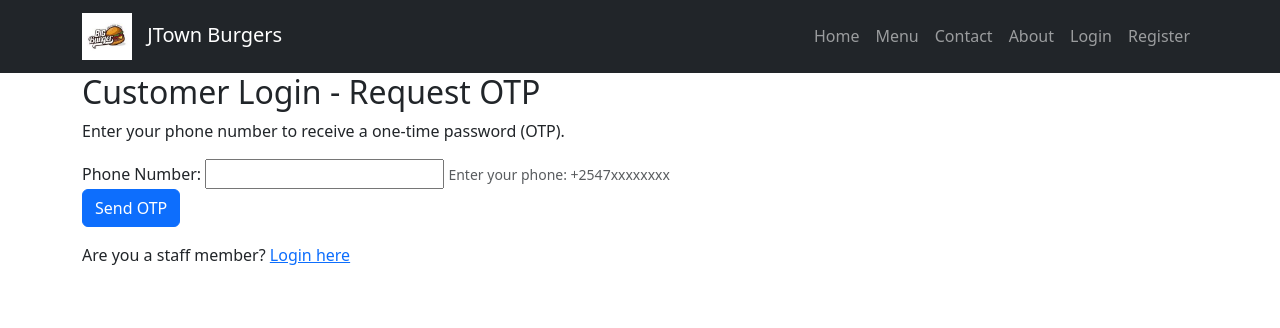
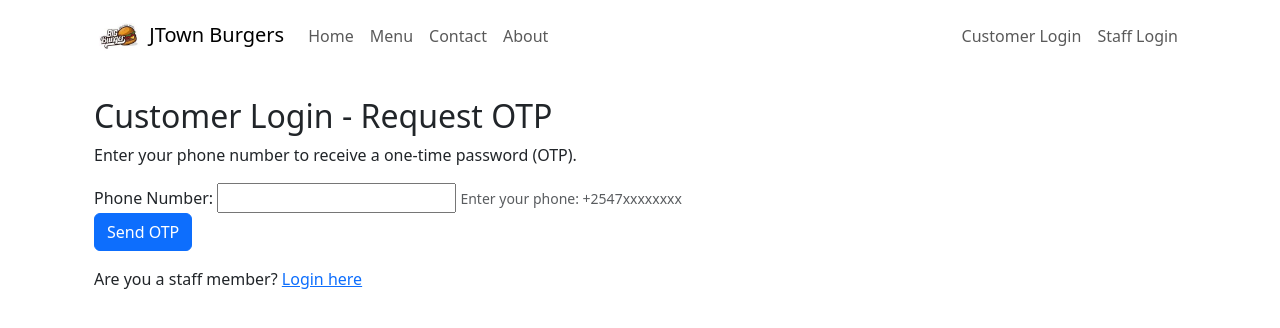
Before and after one commit to 42ndLight/food_order_JTown, a Django app: page /users/customer/login/ in a window 1280 px wide. Shown: the top 328 px of the page. Run offline with Django 5.2, Linux system fonts and the light colour scheme.

Commit message:
feat: include dashboards specified to users

```diff
--- a/food_order_JTown/core/templates/core/base.html
+++ b/food_order_JTown/core/templates/core/base.html
@@ -1,43 +1,83 @@
+{% load static %}
 <!DOCTYPE html>
 <html lang="en">
 <head>
     <meta charset="UTF-8">
     <meta name="viewport" content="width=device-width, initial-scale=1.0">
     <title>JTown Burgers</title>
-    {% load static %}
+
     <link href="https://cdn.jsdelivr.net/npm/bootstrap@5.3.0/dist/css/bootstrap.min.css" rel="stylesheet">
-    <link rel="stylesheet" href="{% static 'core/css/style.css' %}">
 </head>
 <body>
-    <nav class="navbar navbar-expand-lg navbar-dark bg-dark">
     <div class="container">
-            <a class="navbar-brand" href="{% url 'core:home' %}">
+
+        <nav class="navbar navbar-expand-lg navbar-light">
+            <div class="container-fluid">
+                <a class="navbar-brand" href="{% url 'core:home' %}"
+                >
                 <img src="{% static 'core/images/burger.jpeg' %}" alt="JTown Burgers" width="50">
-                JTown Burgers
-            </a>
-            <button class="navbar-toggler" type="button" data-bs-toggle="collapse" data-bs-target="#navbarNav">
+                JTown Burgers</a>
+                <button class="navbar-toggler" type="button" data-bs-toggle="collapse" data-bs-target="#navbarNav" aria-controls="navbarNav" aria-expanded="false" aria-label="Toggle navigation">
                     <span class="navbar-toggler-icon"></span>
                 </button>
                 <div class="collapse navbar-collapse" id="navbarNav">
-                <ul class="navbar-nav ms-auto">
-                    <li class="nav-item"><a class="nav-link" href="{% url 'core:home' %}">Home</a></li>
-                    <li class="nav-item"><a class="nav-link" href="#">Menu</a></li>
-                    <li class="nav-item"><a class="nav-link" href="#">Contact</a></li>
-                    <li class="nav-item"><a class="nav-link" href="#">About</a></li>
+                    <ul class="navbar-nav me-auto">
+                        <li class="nav-item">
+                            <a class="nav-link" href="{% url 'core:home' %}">Home</a>
+                        </li>
+                        <li class="nav-item">
+                            <a class="nav-link" href="{% url 'core:menu' %}">Menu</a>
+                        </li>
+                        <li class="nav-item">
+                            <a class="nav-link" href="{% url 'core:contact' %}">Contact</a>
+                        </li>
+                        <li class="nav-item">
+                            <a class="nav-link" href="{% url 'core:about' %}">About</a>
+                        </li>
+                    </ul>
+                    <ul class="navbar-nav">
                         {% if user.is_authenticated %}
-                        <li class="nav-item"><a class="nav-link" href="{% url 'users:logout' %}">Logout</a></li>
+                            {% if user.role == 'customer' %}
+                                <li class="nav-item">
+                                    <a class="nav-link" href="{% url 'core:customer_dashboard' %}">My Orders</a>
+                                </li>
+                            {% elif user.role in 'admin,staff,owner' %}
+                                <li class="nav-item">
+                                    <a class="nav-link" href="{% url 'core:staff_dashboard' %}">Dashboard</a>
+                                </li>
+                            {% endif %}
+                            <li class="nav-item">
+                                <a class="nav-link" href="{% url 'users:logout' %}">Logout</a>
+                            </li>
                         {% else %}
-                        <li class="nav-item"><a class="nav-link" href="{% url 'users:staff_login' %}">Login</a></li>
-                        <li class="nav-item"><a class="nav-link" href="{% url 'users:register' %}">Register</a></li>
+                            <li class="nav-item">
+                                <a class="nav-link" href="{% url 'users:customer_send_otp' %}">Customer Login</a>
+                            </li>
+                            <li class="nav-item">
+                                <a class="nav-link" href="{% url 'users:staff_login' %}">Staff Login</a>
+                            </li>
+                            {% if request.user.is_staff or request.user.is_superuser %}
+                                <li class="nav-item">
+                                    <a class="nav-link" href="{% url 'users:register' %}">Register Staff</a>
+                                </li>
+                            {% endif %}
                         {% endif %}
                     </ul>
                 </div>
             </div>
         </nav>
-    <main>
+    </div>
+    <div class="container mt-4">
+        {% if messages %}
+            <div class="alert alert-info">
+                {% for message in messages %}
+                    <p>{{ message }}</p>
+                {% endfor %}
+            </div>
+        {% endif %}
         {% block content %}
         {% endblock %}
-    </main>
+    </div>
     <script src="https://cdn.jsdelivr.net/npm/bootstrap@5.3.0/dist/js/bootstrap.bundle.min.js"></script>
 </body>
 </html>
--- a/food_order_JTown/core/urls.py
+++ b/food_order_JTown/core/urls.py
@@ -1,8 +1,15 @@
 from django.urls import path
 from .views import HomeView
+from . import views
 
 app_name = 'core'
 
 urlpatterns = [
     path('', HomeView.as_view(), name='home'),
+    path('menu/', views.menu, name='menu'),
+    path('contact/', views.contact, name='contact'),
+    path('about/', views.about, name='about'),
+    path('customer/dashboard/', views.customer_dashboard, name='customer_dashboard'),
+    path('staff/dashboard/', views.staff_dashboard, name='staff_dashboard'),
+
 ]
--- a/food_order_JTown/users/views.py
+++ b/food_order_JTown/users/views.py
@@ -1,13 +1,15 @@
 from django.shortcuts import render, redirect
 from django.urls import reverse_lazy
 from django.contrib.auth.views import LogoutView, LoginView
-from django.contrib.auth import logout
+from django.contrib.auth import logout, login, authenticate
 from .forms import StaffLoginForm, SendOTPForm, VerifyOTPForm, CustomUserCreationForm
 from django.conf import settings
 from .models import OTP, CustomUser
 from django.views.generic import FormView
+from django.http import HttpResponseForbidden, HttpResponseRedirect
 import africastalking
-
+from django.utils import timezone
+import uuid
 
 # Create your views here.
 '''africastalking.initialize(settings.AFRICASTALKING_USERNAME, settings.AFRICASTALKING_API_KEY)
@@ -33,6 +35,12 @@ class StaffLoginView(LoginView):
     redirect_authenticated_user = True
     success_url = reverse_lazy('core:home')
 
+    def get_success_url(self):
+        user = self.request.user
+        if user.role in ['admin', 'staff', 'owner']:
+            return reverse_lazy('core:staff_dashboard')
+        return reverse_lazy('core:home')
+
     def form_valid(self, form):
         user = form.get_user()
         if user.role not in ['admin', 'owner', 'staff']:
@@ -50,6 +58,11 @@ class CustomerSendOTPView(FormView):
             user = CustomUser.objects.get_or_create_customer(phone_no)
             otp = OTP.generate_otp(user)
             self.request.session['otp_user_id'] = user.id
+            self.request.session['otp_token'] = str(uuid.uuid4())  # Generate and store token
+            if settings.DEBUG:
+                self.request.session['debug_otp'] = otp.code  # Optional for testing
+            send_otp_sms(phone_no, otp.code)  # Send OTP (or log in debug mode)
+            self.success_url = reverse_lazy('users:customer_verify_otp') + f'?token={self.request.session["otp_token"]}'
             return super().form_valid(form)
         except CustomUser.DoesNotExist:
             form.add_error('phone_no', 'No Customer Account Found With this phone no')
@@ -57,24 +70,60 @@ class CustomerSendOTPView(FormView):
 
 
 
+import logging
+
+# Set up logging
+logger = logging.getLogger(__name__)
+
 class CustomerVerifyOTPView(FormView):
     template_name = 'users/customer_verify_otp.html'
     form_class = VerifyOTPForm
-    success_url = reverse_lazy('core:home')
+
+    def get_success_url(self):
+        return reverse_lazy('core:customer_dashboard')
+
+    def get(self, request, *args, **kwargs):
+        url_token = request.GET.get('token')
+        session_token = request.session.get('otp_token')
+        if not url_token or not session_token or url_token != session_token:
+            return HttpResponseForbidden("Invalid access to OTP verification.")
+        return super().get(request, *args, **kwargs)
 
     def form_valid(self, form):
+        url_token = self.request.GET.get('token')
+        session_token = self.request.session.get('otp_token')
+        if not url_token or not session_token or url_token != session_token:
+            return HttpResponseForbidden("Invalid access to OTP verification.")
+
         otp_code = form.cleaned_data['otp_code']
         user_id = self.request.session.get('otp_user_id')
         if not user_id:
             return redirect('users:customer_send_otp')
-        user = CustomUser.objects.get(id=user_id)
-        if OTP.objects.filter(user=user, code=otp_code, expires_at__gt=timezone.now()).exists():
-            OTP.objects.filter(user=user).delete()
+
+        try:
+            user = CustomUser.objects.get(id=user_id)
+        except CustomUser.DoesNotExist:
+            form.add_error(None, 'User not found. Please request a new OTP.')
+            return self.form_invalid(form)
+
+        logger.debug(f"Attempting authenticate with user={user.id}, otp_code={otp_code}")
+        user = authenticate(request=self.request, user=user, otp_code=otp_code)
+        if user is not None:
+            logger.debug(f"Authentication successful for user={user.id}")
             login(self.request, user, backend='users.backend.OTPBackend')
-            return super().form_valid(form)
-        form.add_error('otp_code', 'Invalid or Expired OTP.')
-        return self.form_invalid(form)
-
+            # Clear session keys
+            if 'otp_user_id' in self.request.session:
+                del self.request.session['otp_user_id']
+            if 'otp_token' in self.request.session:
+                del self.request.session['otp_token']
+            if 'debug_otp' in self.request.session:
+                del self.request.session['debug_otp']
+            logger.debug(f"Redirecting to {self.get_success_url()}")
+            return HttpResponseRedirect(self.get_success_url())
+        else:
+            logger.debug(f"Authentication failed for user={user.id}, otp_code={otp_code}")
+            form.add_error('otp_code', 'Invalid or expired OTP.')
+            return self.form_invalid(form)
 
 
 def logout_view(request):
@@ -86,10 +135,11 @@ def register(request):
     if request.method == 'POST':
         form = CustomUserCreationForm(request.POST)
         if form.is_valid():
+            user = form.save()
             if user.role == 'customer':  # Safety check, though form excludes it
                 form.add_error('role', 'Customers cannot be registered this way.')
                 return render(request, 'users/register.html', {'form': form})
-            form.save()
+
             return redirect('users:staff_login')
     else:
         form = CustomUserCreationForm()
```
Also changed, not shown: food_order_JTown/core/templates/core/customer_dashboard.html (added, +8 -0 lines), food_order_JTown/core/templates/core/staff_dashboard.html (added, +8 -0 lines), food_order_JTown/core/views.py (+24 -1 lines), food_order_JTown/food_order_JTown/settings.py (+16 -0 lines), food_order_JTown/users/admin.py (+7 -2 lines), food_order_JTown/users/backends.py (renamed from food_order_JTown/users/backend.py, +4 -8 lines). Lines whose indentation alone changed are shown as unchanged.
